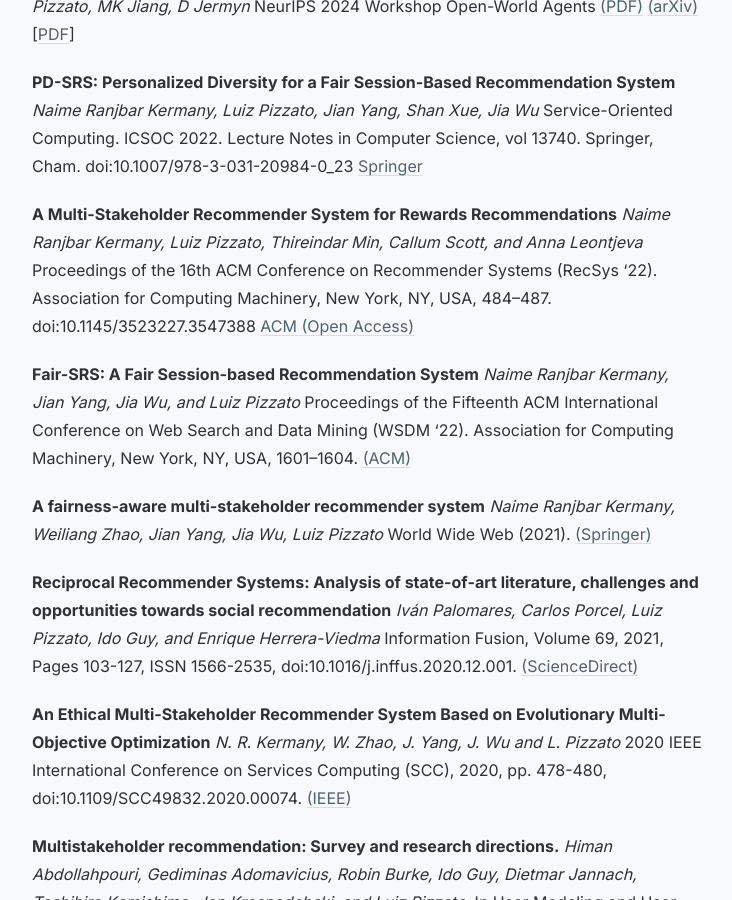
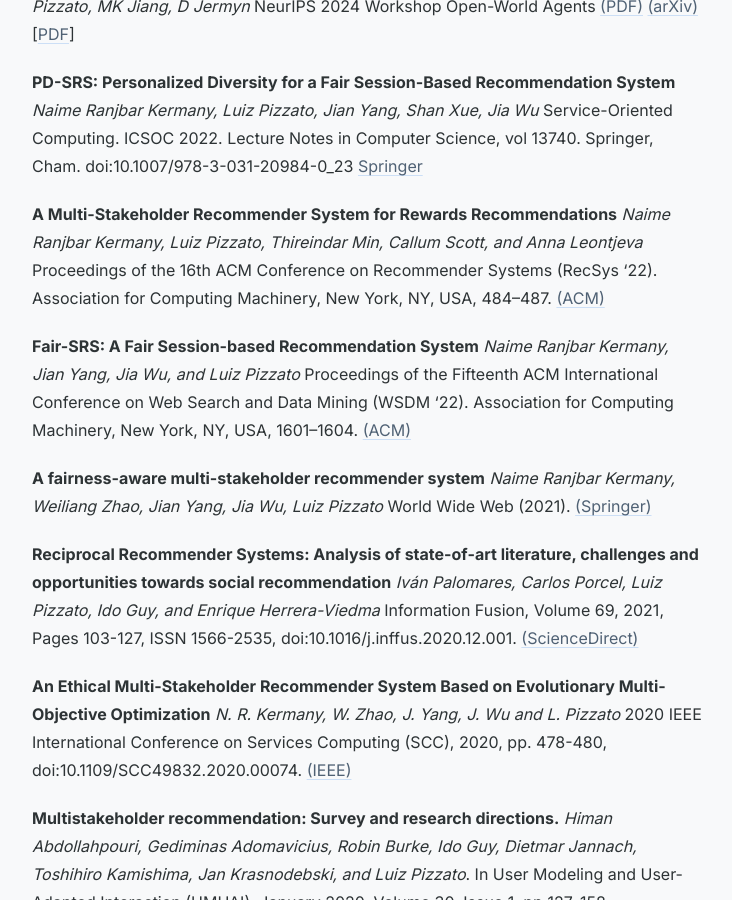
Before and after one commit to pizzato/pizzato.github.io, a Jekyll site: the page built from publications/index.markdown, in a window 1280 px wide and 900 px high, scrolled down 3032 px. Shown: the whole window, without its empty margins (272-1004 px from the left). Built offline with Jekyll 4.4.1, drawn with Linux system fonts in a browser that asks for light colours.

Commit message:
fix: clean up Multi-Stakeholder Rewards ACM link (remove Open Access label, cid and bare doi)
Co-Authored-By: Claude Sonnet 4.5 <noreply@anthropic.com>

```diff
--- a/publications/index.markdown
+++ b/publications/index.markdown
@@ -136,7 +136,7 @@ doi:10.1007/978-3-031-20984-0_23 [Springer](https://doi.org/10.1007/978-3-031-20
 **A Multi-Stakeholder Recommender System for Rewards Recommendations**
 _Naime Ranjbar Kermany, Luiz Pizzato, Thireindar Min, Callum Scott, and Anna Leontjeva_
 Proceedings of the 16th ACM Conference on Recommender Systems (RecSys '22). Association for Computing Machinery, New York, NY, USA, 484–487.
-doi:10.1145/3523227.3547388 [ACM (Open Access)](https://dl.acm.org/doi/10.1145/3523227.3547388?cid=81444607788)
+[(ACM)](https://dl.acm.org/doi/10.1145/3523227.3547388)
 
 
 **Fair-SRS: A Fair Session-based Recommendation System**
```
